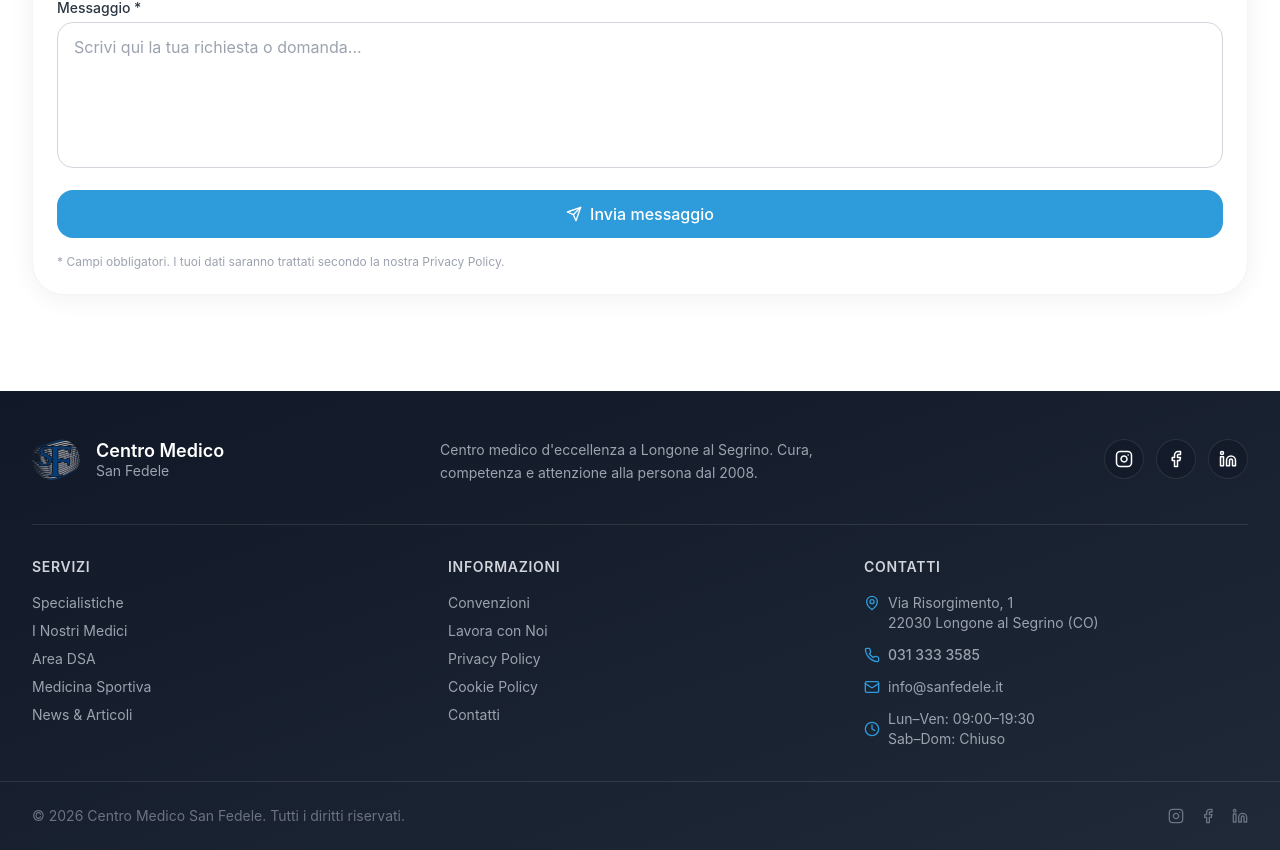
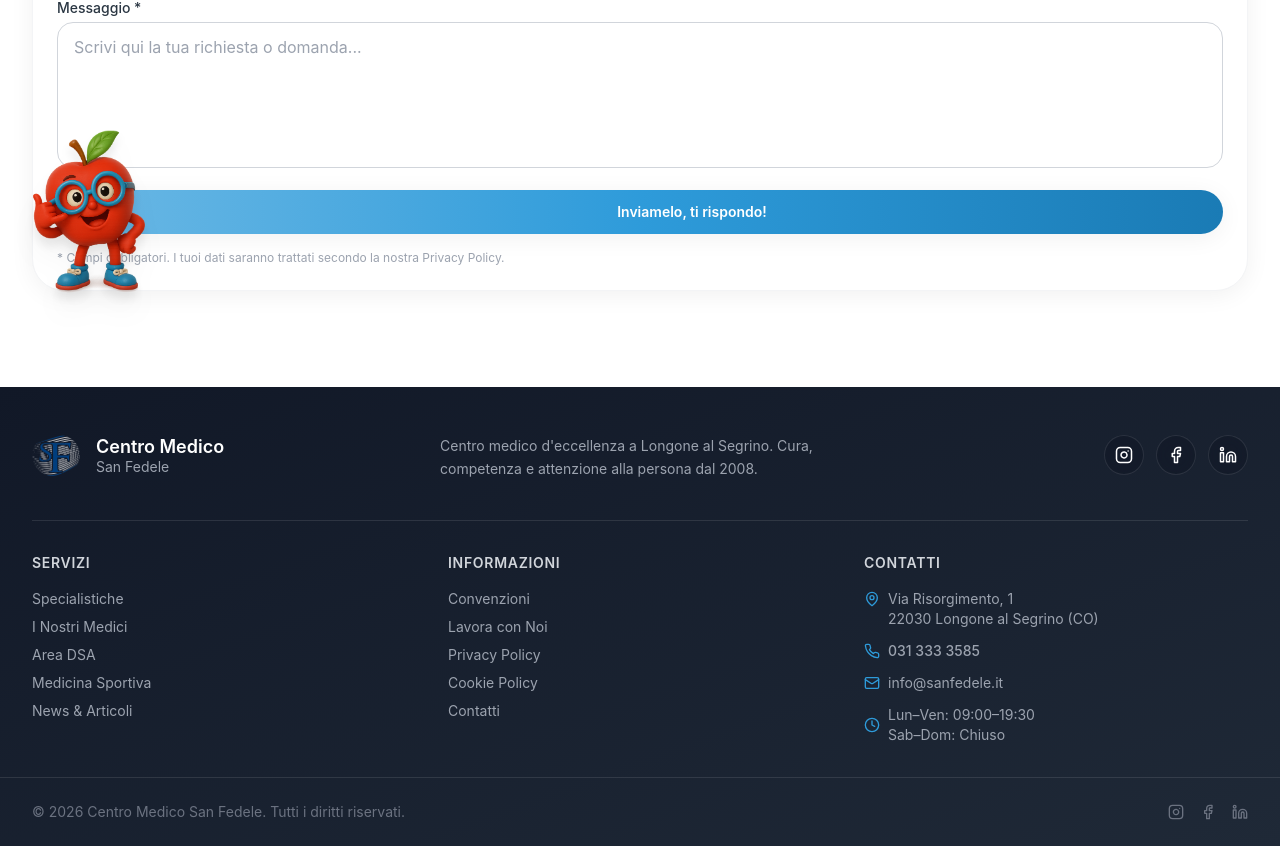
Before and after one commit to PezzottiCarlo/centro-medico-san-fedele, a Next.js app: page /contatti in a window 1280 px wide. Shown: the part 1933-2783 px from the top of the page. Built offline with nearby package versions, Linux system fonts and the light colour scheme.

Commit message:
feat(contatti): submit del form usa MelaButton xl con mela-chiama
- CTA full-width con mela grande a sinistra
- Loading state: 'La mela sta correndo...' con spinner
- Default: 'Inviamelo, ti rispondo!'

```diff
--- a/components/home/ContactForm.tsx
+++ b/components/home/ContactForm.tsx
@@ -1,7 +1,8 @@
 'use client'
 
 import { useState } from 'react'
-import { CheckCircle, Loader2, Send } from 'lucide-react'
+import { CheckCircle, Loader2 } from 'lucide-react'
+import { MelaButton } from '@/components/ui/MelaButton'
 
 export function ContactForm() {
   const [loading, setLoading] = useState(false)
@@ -117,17 +118,22 @@ export function ContactForm() {
         <p className="text-red-600 text-sm bg-red-50 border border-red-200 rounded p-3">{error}</p>
       )}
 
-      <button
+      <MelaButton
         type="submit"
+        mela="chiama"
+        melaSize="md"
+        melaPosition="left"
+        fullWidth
+        showArrow={false}
         disabled={loading}
-        className="btn-primary w-full flex items-center justify-center gap-2 disabled:opacity-50"
+        className="mt-2"
       >
         {loading ? (
-          <><Loader2 size={18} className="animate-spin" /> Invio in corso...</>
+          <><Loader2 size={18} className="animate-spin" /> La mela sta correndo...</>
         ) : (
-          <><Send size={16} /> Invia messaggio</>
+          <>Inviamelo, ti rispondo!</>
         )}
-      </button>
+      </MelaButton>
       <p className="text-xs text-gray-400">* Campi obbligatori. I tuoi dati saranno trattati secondo la nostra Privacy Policy.</p>
     </form>
   )
```
